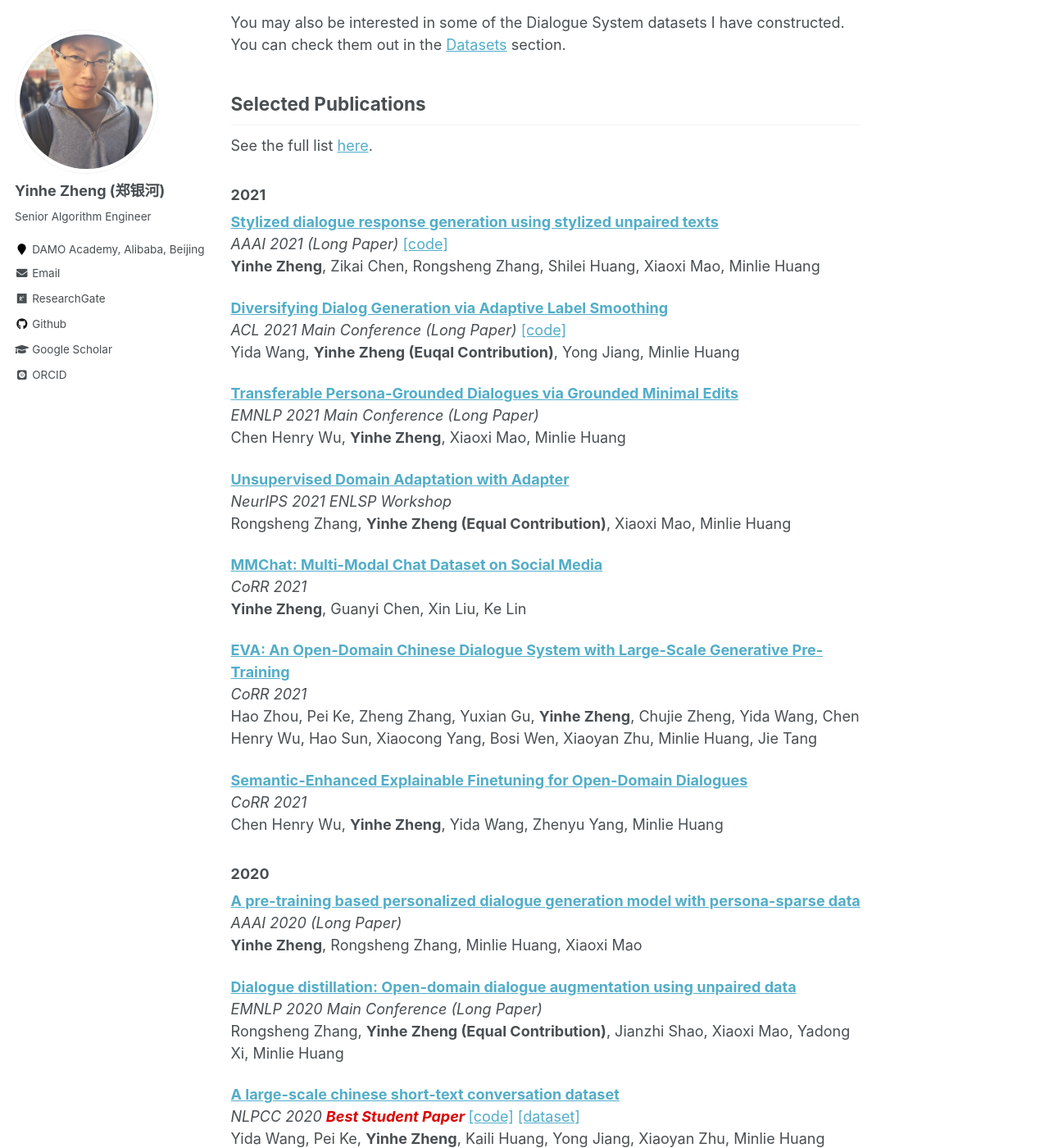
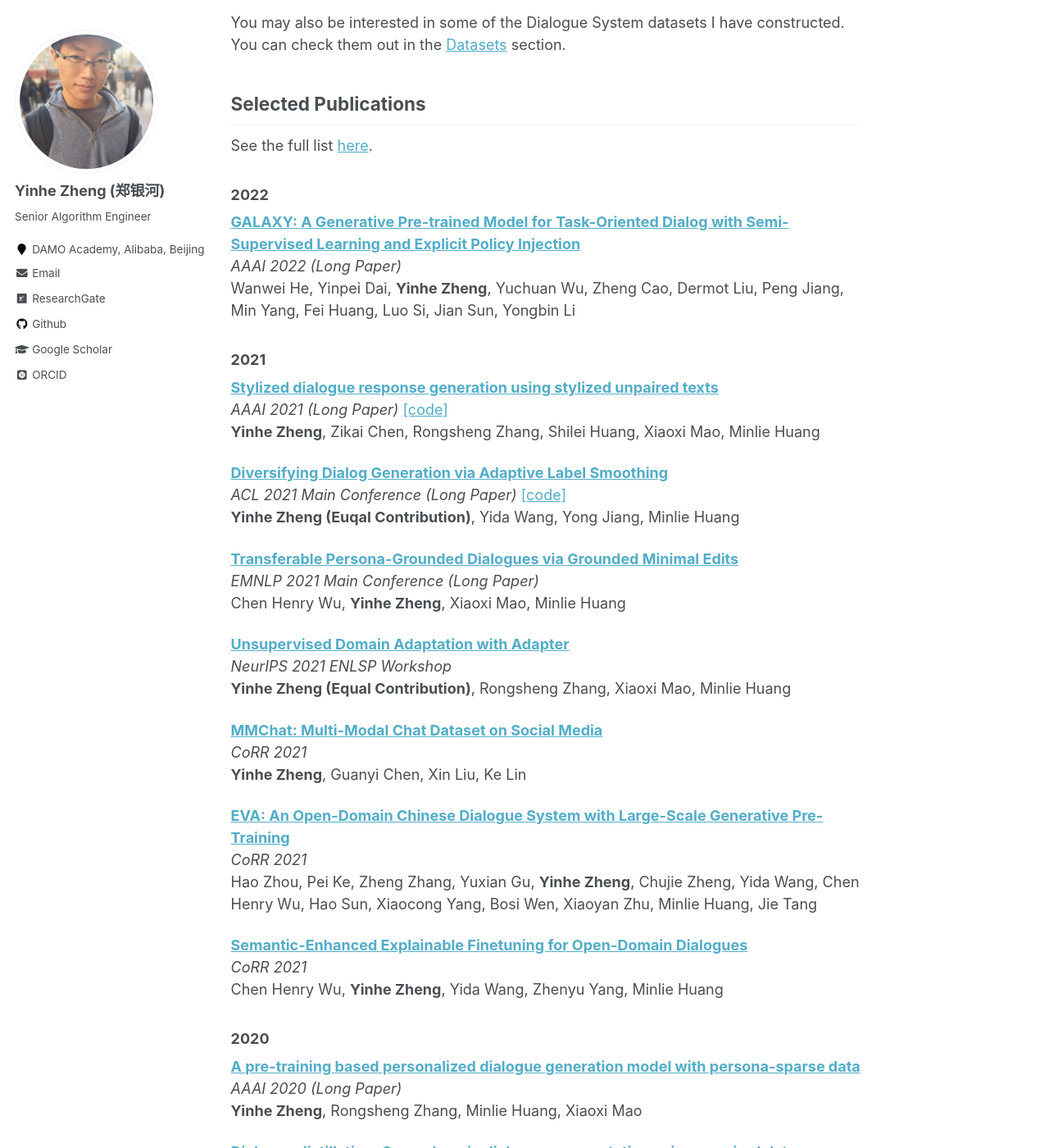
Before and after one commit to silverriver/silverriver.github.io, a Jekyll site: the page built from _pages/about.md, in a window 1280 px wide and 1400 px high, scrolled down 459 px. Shown: the whole window at 82% size. Built offline with Jekyll 4.4.1, drawn with Linux system fonts in a browser that asks for light colours; some web fonts are replaced; some of the changed text lies outside the part shown.

```diff
--- a/_pages/about.md
+++ b/_pages/about.md
@@ -23,6 +23,12 @@ You can check them out in the [Datasets](/datasets) section.
 ## Selected Publications
 See the full list [here](/publication).
 
+### 2022
+
+[**GALAXY: A Generative Pre-trained Model for Task-Oriented Dialog with Semi-Supervised Learning and Explicit Policy Injection**](https://arxiv.org/pdf/2111.14592.pdf) <br>
+*AAAI 2022 (Long Paper)* <br>
+Wanwei He, Yinpei Dai, **Yinhe Zheng**, Yuchuan Wu, Zheng Cao, Dermot Liu, Peng Jiang, Min Yang, Fei Huang, Luo Si, Jian Sun, Yongbin Li <br>
+
 ### 2021
 
 [**Stylized dialogue response generation using stylized unpaired texts**](https://www.aaai.org/AAAI21Papers/AAAI-9766.ZhengY.pdf) <br>
@@ -31,7 +37,7 @@ See the full list [here](/publication).
 
 [**Diversifying Dialog Generation via Adaptive Label Smoothing**](https://arxiv.org/abs/2105.14556) <br>
 *ACL 2021 Main Conference (Long Paper)* [[code]](https://github.com/lemon234071/AdaLabel) <br>
-Yida Wang, **Yinhe Zheng (Euqal Contribution)**, Yong Jiang, Minlie Huang <br>
+**Yinhe Zheng (Euqal Contribution)**, Yida Wang, Yong Jiang, Minlie Huang <br>
 
 [**Transferable Persona-Grounded Dialogues via Grounded Minimal Edits**](https://arxiv.org/abs/2109.07713) <br>
 *EMNLP 2021 Main Conference (Long Paper)* <br>
@@ -39,7 +45,7 @@ Chen Henry Wu, **Yinhe Zheng**, Xiaoxi Mao, Minlie Huang <br>
 
 [**Unsupervised Domain Adaptation with Adapter**](-) <br>
 *NeurIPS 2021 ENLSP Workshop* <br>
-Rongsheng Zhang, **Yinhe Zheng (Equal Contribution)**, Xiaoxi Mao, Minlie Huang <br>
+**Yinhe Zheng (Equal Contribution)**, Rongsheng Zhang, Xiaoxi Mao, Minlie Huang <br>
 
 [**MMChat: Multi-Modal Chat Dataset on Social Media**](https://arxiv.org/abs/2108.07154) <br>
 *CoRR 2021* <br>
@@ -61,7 +67,7 @@ Chen Henry Wu, **Yinhe Zheng**, Yida Wang, Zhenyu Yang, Minlie Huang <br>
 
 [**Dialogue distillation: Open-domain dialogue augmentation using unpaired data**](https://arxiv.org/pdf/2009.09427) <br>
 *EMNLP 2020 Main Conference (Long Paper)* <br>
-Rongsheng Zhang, **Yinhe Zheng (Equal Contribution)**, Jianzhi Shao, Xiaoxi Mao, Yadong Xi, Minlie Huang <br>
+**Yinhe Zheng (Equal Contribution)**, Rongsheng Zhang, Jianzhi Shao, Xiaoxi Mao, Yadong Xi, Minlie Huang <br>
 
 [**A large-scale chinese short-text conversation dataset**](https://arxiv.org/pdf/2008.03946.pdf) <br>
 *NLPCC 2020 **<font color="#dd0000"> Best Student Paper </font>*** [[code]](https://github.com/thu-coai/CDial-GPT) [[dataset]](https://github.com/thu-coai/CDial-GPT) <br>
```
Also changed, not shown: _pages/publications.md (+9 -3 lines).
